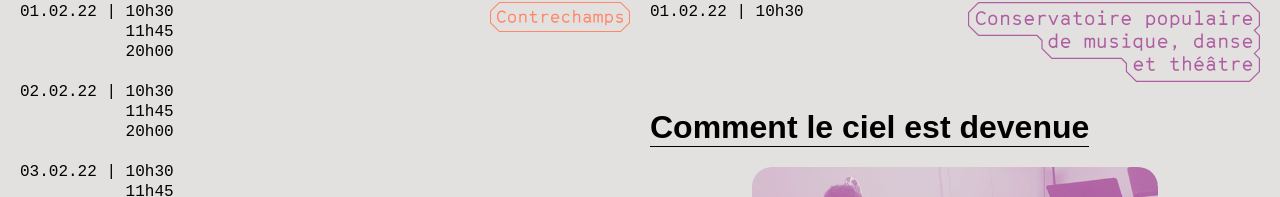
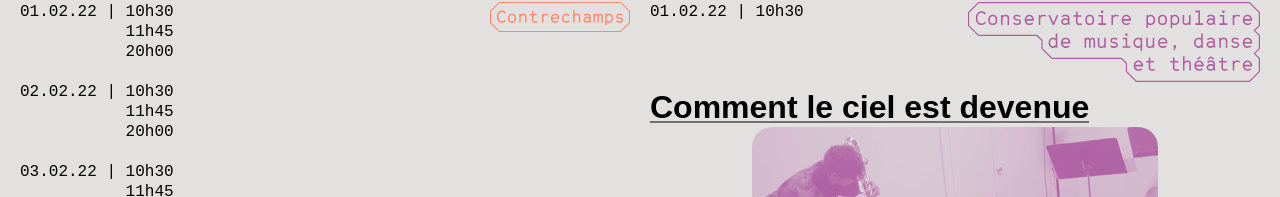
Before and after one commit to azertypow/les6toits, a Vue app: page / in a window 1280 px wide. Shown: the part 577-774 px from the top of the page. Built offline with nearby package versions, Linux system fonts and the light colour scheme; some icons are missing.

Commit message:
feat; underline style

```diff
--- a/src/components/Event.vue
+++ b/src/components/Event.vue
@@ -121,9 +121,20 @@ export default defineComponent({
     margin: auto;
   }
 
-  .v-event__header__title h1 {
-    box-shadow:
-        inset 0 calc(-1 * var(--l6t-ui-line)) var(--l6t-color-dark);
+  .v-event__header__title {
+    width: 100%;
+
+    h1 {
+      display: inline;
+      text-shadow:
+          -2px -2px var(--l6t-color-light),
+          -2px 2px  var(--l6t-color-light),
+          2px -2px  var(--l6t-color-light),
+          2px 2px   var(--l6t-color-light);
+      box-shadow:
+          inset 0 calc(-1 * .075em                      ) var(--l6t-color-light),
+          inset 0 calc(-1 * .075em - var(--l6t-ui-line) ) var(--l6t-color-dark);
+    }
   }
 
   .v-event__subtitle {
```
